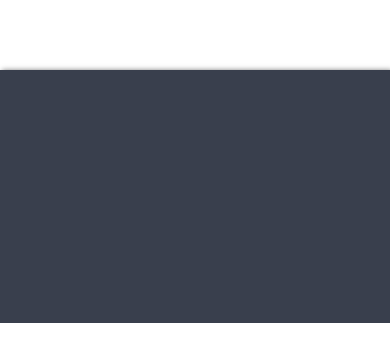
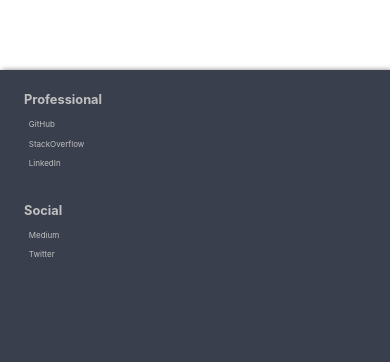
Before and after one commit to alxdelgado/react-portfolio, a React (Create React App) app: page /projects in a window 390 px wide. Shown: the part 546-908 px from the top of the page. Before the commit the page ends 869 px from the top, so only its background shows below. Built offline with nearby package versions, Linux system fonts and the light colour scheme.

Commit message:
properly implmented media queries into our styled-components

```diff
--- a/src/components/footer/footer.styles.jsx
+++ b/src/components/footer/footer.styles.jsx
@@ -1,7 +1,8 @@
 import styled from 'styled-components';
 import { Link } from 'react-router-dom';
 
-import { device } from '../device/device.styles';
+// import { media } from '../utils/media.styles';
+import { media } from '../utils/device-utils';
 
 
 
@@ -10,13 +11,13 @@ export const FooterWrapper = styled.footer`
     overflow: hidden;
     box-shadow: 2px 0px 5px rgba(0, 0, 0, 0.5);
 
-    @media ${device.desktop} {
-        max-width: '2560px';
-    }
+    ${media.desktop`
+        max-width: 2560px;
+    `}
 
-    @media ${device.laptopLG} {
+    ${media.laptopLG`
         max-width: '1440px';
-    }
+    `}
 
 `;
 
@@ -25,40 +26,40 @@ export const FooterContainer = styled.div`
     height: 30vh;
     background: #393f4d;
 
-    @media ${device.desktop} {
+    ${media.desktop`
         max-width: '2560px';
         display: row;
-    }
+    `}
 
-    @media ${device.laptopLG} {
+    ${media.laptopLG`
         display: row;
-    }
+    `}
 
-    @media ${device.laptop} {
+    ${media.laptop`
         display: row;
-    }
+    `}
 
-    @media ${device.tablet} {
+    ${media.tablet`
         display: flex;
         flex-direction: column;
         height: 45vh;
-    }
+    `}
 
-    @media ${device.mobileLG} {
+    ${media.mobileLG`
         display: flex;
         flex-direction: column;
         height: 40vh;
-    }
+    `}
 
-    @media ${device.mobileMD} {
+    ${media.mobileMD`
         flex-direction: column;
         height: 38vh;
-    }
+    `}
 
-    @media ${device.mobileSM} {
+    ${media.mobileSM`
         display: column;
         height: 35vh;
-    }
+    `}
 `;
 
 export const FooterColumn = styled.div`
@@ -66,41 +67,41 @@ export const FooterColumn = styled.div`
     margin-left: 32em;
     margin-inline-end: -15em;
 
-    @media ${device.desktop} {
+    ${media.desktop`
         margin-left: 50em;
         margin-inline-end: -10em;
-    }
+    `}
 
-    @media ${device.laptopLG} {
+    ${media.laptopLG`
         margin-left: 24em;
         margin-inline-end: -14em;
-    }
+    `}
 
-    @media ${device.laptop} {
+    ${media.laptop`
         margin-left: 20em;
         margin-inline-end: -21em;
-    }
+    `}
 
-    @media ${device.tablet} {
+    ${media.tablet`
         margin-left: 3em;
         margin-inline-end: -23em;
         margin-top: 20px;
-    }
+    `}
 
-    @media ${device.mobileLG} {
+    ${media.mobileLG`
         margin-left: 2em;
         margin-inline-end: -27em;
         margin-top: 20px;
-    }
+    `}
 
-    @media ${device.mobileMD} {
+    ${media.mobileMD`
         margin-left: 2em;
-    }
+    `}
 
-    @media ${device.mobileSM} {
+    ${media.mobileSM`
         margin-left: 1.5em;
         margin-top: 5px;
-    }
+    `}
 `;
 
 
@@ -108,72 +109,72 @@ export const FooterTitle = styled.h4`
     font-size: 1.7rem;
     color: #C0C0C0;
 
-    @media ${device.desktop} {
+    ${media.desktop`
         font-size: 3rem;
-    }
+    `}
 
-    @media ${device.laptopLG} {
+    ${media.laptopLG`
         font-size: 1.5rem;
-    }
+    `}
 
-    @media ${device.laptop} {
+    ${media.laptop`
         font-size: 1.2rem;
-    }
+    `}
 
-    @media ${device.tablet} {
+    ${media.tablet`
         font-size: 1.2rem;
-    }
+    `}
 
-    @media ${device.mobileLG} {
+    ${media.mobileLG`
         font-size: 1rem;
-    }
+    `}
 
-    @media ${device.mobileMD} {
+    ${media.mobileMD`
         font-size: 0.8rem;
-    }
+    `}
 
-    @media ${device.mobileSM} {
+    ${media.mobileSM`
         font-size: 0.8rem;
-    }
+    `}
 `;
 
 export const FooterUL = styled.ul`
     padding: 0px;
 
-    @media ${device.desktop} {
+    ${media.desktop`
         font-size: 2rem;
         margin-top: -2rem;
-    }
+    `}
 
-    @media ${device.laptopLG} {
+    ${media.laptopLG`
         font-size: 1rem;
         margin-top: -10px;
-    }
+    `}
 
-    @media ${device.laptop} {
+    ${media.laptop`
         font-size: 0.7rem;
         margin-top: -14px;
-    }
+    `}
 
-    @media ${device.tablet} {
+    ${media.tablet`
         font-size: 0.7rem;
         margin-top: -20px;
-    }
+    `}
 
-    @media ${device.mobileLG} {
+    ${media.mobileLG`
         font-size: 0.7rem;
         margin-top: -10px;
-    }
+    `}
 
-    @media ${device.mobileMD} {
+    ${media.mobileMD`
         font-size: 0.5rem;
         margin-top: -10px;
-    }
+    `}
 
-    @media ${device.mobileSM} {
+    ${media.mobileSM`
         font-size: 0.5rem;
         margin-top: -10px;
-    }
+    `}
 `;
 
 export const FooterLI = styled.li`
--- /dev/null
+++ b/src/components/utils/device-utils.js
@@ -0,0 +1,21 @@
+import { css } from 'styled-components';
+
+const sizes = {
+    mobileSM: 320,
+    mobileMD: 375,
+    mobileLG: 425,
+    tablet: 768,
+    laptop: 1024,
+    laptopLG: 1440,
+    desktop: 2560
+}
+
+export const media = Object.keys(sizes).reduce((acc, label) => {
+    acc[label] = (...args) => css`
+        @media (min-width: ${sizes[label] / 16}em) {
+            ${css(...args)};
+        }
+    `;
+
+    return acc
+}, {})
```
Also changed, not shown: src/components/utils/device.styles.jsx (renamed from src/components/device/device.styles.jsx).
